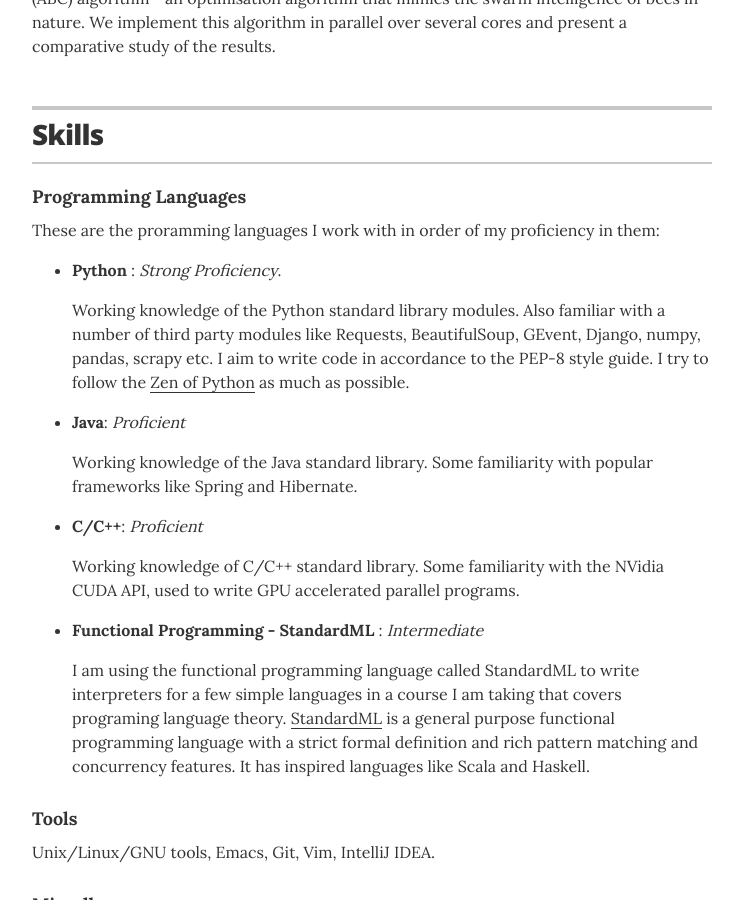
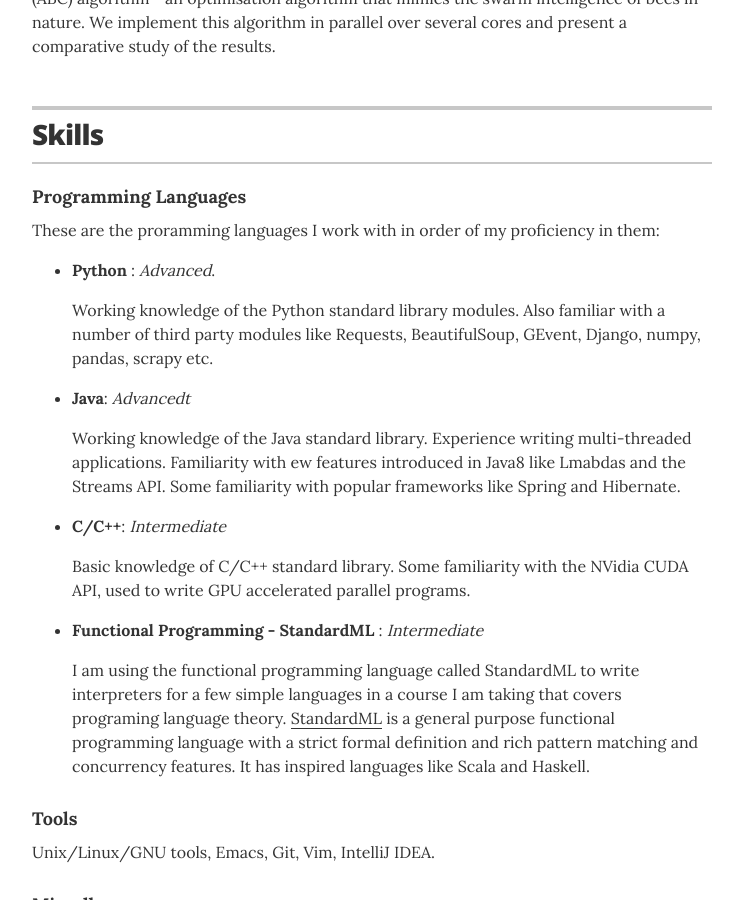
Before and after one commit to sameerraghuram/sameerraghuram.github.io, a Jekyll site: the page built from index.html, in a window 1280 px wide and 900 px high, scrolled down 2849 px. Shown: the whole window, without its empty margins (268-1011 px from the left). Built offline with Jekyll 4.4.1, drawn with Linux system fonts in a browser that asks for light colours.

Commit message:
modified skills

```diff
--- a/_layouts/resume.html
+++ b/_layouts/resume.html
@@ -186,13 +186,13 @@
 
           <ul class="resume-item-list">
 
-          <li> <strong>Python</strong> : <em>Strong Proficiency</em>. <p>Working knowledge of the Python standard library modules. Also familiar with a number of third party modules like Requests, BeautifulSoup, GEvent, Django, numpy, pandas, scrapy etc. I aim to write code in accordance to the PEP-8 style guide. I try to follow the <a href="https://www.python.org/dev/peps/pep-0020/"> Zen of Python</a> as much as possible.</p></li>
+          <li> <strong>Python</strong> : <em>Advanced</em>. <p>Working knowledge of the Python standard library modules. Also familiar with a number of third party modules like Requests, BeautifulSoup, GEvent, Django, numpy, pandas, scrapy etc. </p></li>
 
-          <li> <strong>Java</strong>: <em>Proficient</em>
-          <p>Working knowledge of the Java standard library. Some familiarity with popular frameworks like Spring and Hibernate.</p>
+          <li> <strong>Java</strong>: <em>Advancedt</em>
+          <p>Working knowledge of the Java standard library. Experience writing multi-threaded applications. Familiarity with ew features introduced in Java8 like Lmabdas and the Streams API. Some familiarity with popular frameworks like Spring and Hibernate.</p>
           </li>
-          <li><strong>C/C++</strong>: <em>Proficient</em>
-          <p>Working knowledge of C/C++ standard library. Some familiarity with the NVidia CUDA API, used to write GPU accelerated parallel programs.</p>
+          <li><strong>C/C++</strong>: <em>Intermediate</em>
+          <p>Basic knowledge of C/C++ standard library. Some familiarity with the NVidia CUDA API, used to write GPU accelerated parallel programs.</p>
           </li>
           <li>
             <strong>
```
